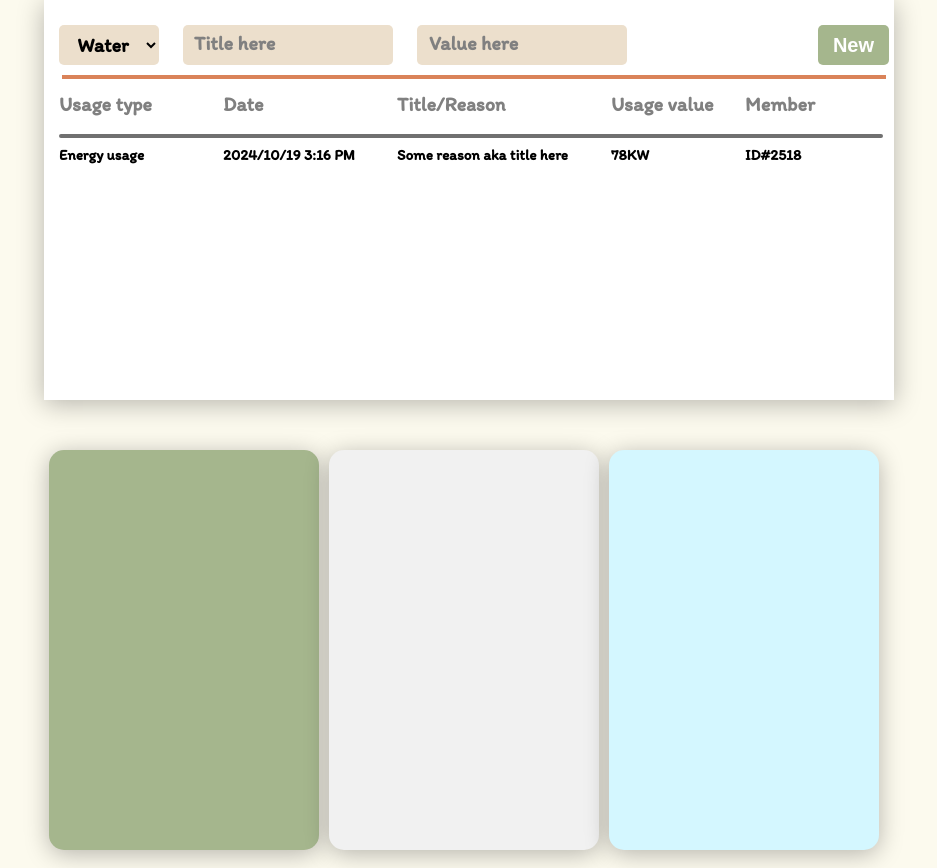
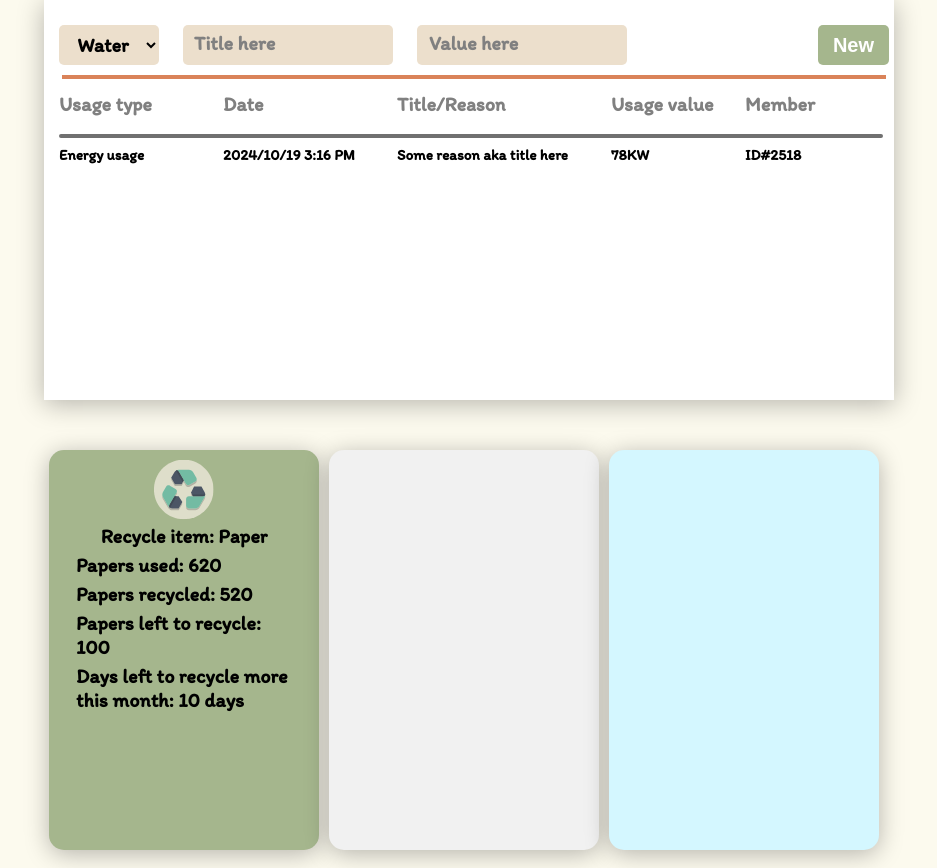
Before and after one commit to sabuka-dumbo/GreenGuard, a Django app: page / in a window 1280 px wide. Shown: the part 950-1818 px from the top of the page, without its empty margins (321-1258 px from the left). Run offline with Django 5.2, Linux system fonts and the light colour scheme; data comes from the database, SQL or seed files in the repository.

Commit message:
Nov 17, 2024, 11:54 AM

```diff
--- a/greenguard/gg/static/css/styles.css
+++ b/greenguard/gg/static/css/styles.css
@@ -388,9 +388,45 @@
     margin-right: 10px;
     height: 400px;
     background-color: #FFFFFF;
-    display: flex;
+    display: flexbox;
     border-radius: 15px;
     box-shadow: 0px 4px 25px rgba(0, 0, 0, 0.281);
+}
+
+.recycle_card_icon {
+    position: relative;
+    top: 0;
+    left: 0;
+    width: 60px;
+    height: 60px;
+    margin-left: calc((100% - 60px) / 2);
+    margin-right: calc((100% - 60px) / 2);
+    margin-top: 10px;
+}
+
+.recycle_card_title {
+    position: relative;
+    top: 0;
+    left: 0;
+    width: 100%;
+    height: max-content;
+    padding: 0;
+    margin: 0;
+    font-family: "Itim";
+    text-align: center;
+}
+
+.recycle_card_texts {
+    position: relative;
+    top: 0;
+    left: 0;
+    width: 80%;
+    padding: 0;
+    margin: 0;
+    margin-left: 10%;
+    margin-right: 10%;
+    margin-top: 5px;
+    font-family: "Itim";
 }
 
 
--- a/greenguard/gg/templates/index.html
+++ b/greenguard/gg/templates/index.html
@@ -121,12 +121,20 @@
 
     <div class="recycle_cards">
         <div class="recycle_card" style="background-color: #A5B68D;">
+            <img class="recycle_card_icon" src="{% static 'pics/working_page/recycle_icon.svg' %}">
+            <h1 class="recycle_card_title normal-font">Recycle item: Paper</h1>
 
+            <h1 class="recycle_card_texts normal-font">Papers used: 620</h1>
+            <h1 class="recycle_card_texts normal-font">Papers recycled: 520</h1>
+            <h1 class="recycle_card_texts normal-font">Papers left to recycle: 100</h1>
+            <h1 class="recycle_card_texts normal-font">Days left to recycle more this month: 10 days</h1>
         </div>
 
-        <div class="recycle_card" style="background-color: #F1F1F1;"></div>
+        <div class="recycle_card" style="background-color: #F1F1F1;">
+        </div>
 
-        <div class="recycle_card" style="background-color: #D4F7FF;"></div>
+        <div class="recycle_card" style="background-color: #D4F7FF;">
+        </div>
     </div>
 
     <br>
```
Also changed, not shown: greenguard/gg/static/pics/working_page/recycle_icon.svg (added).
